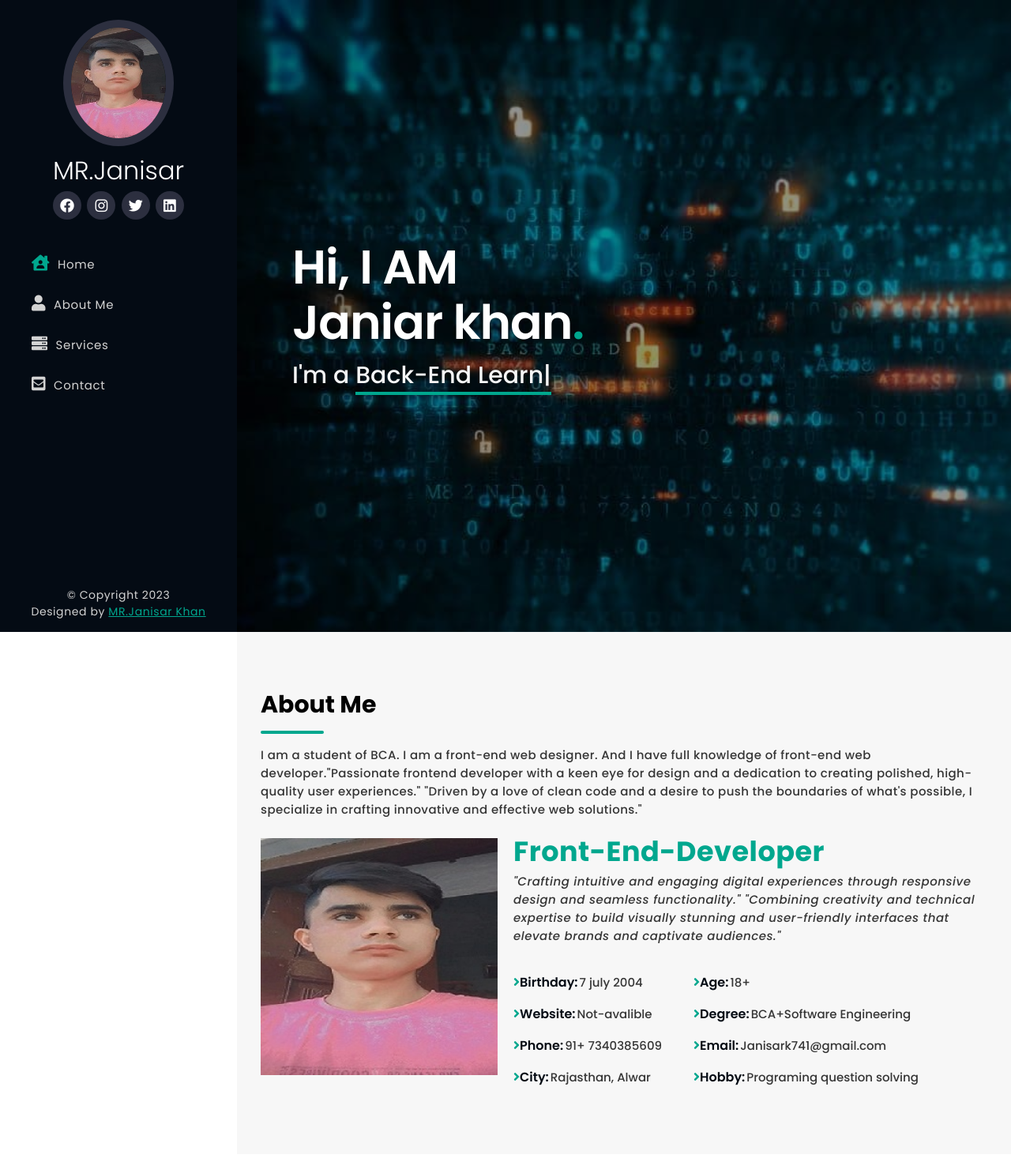
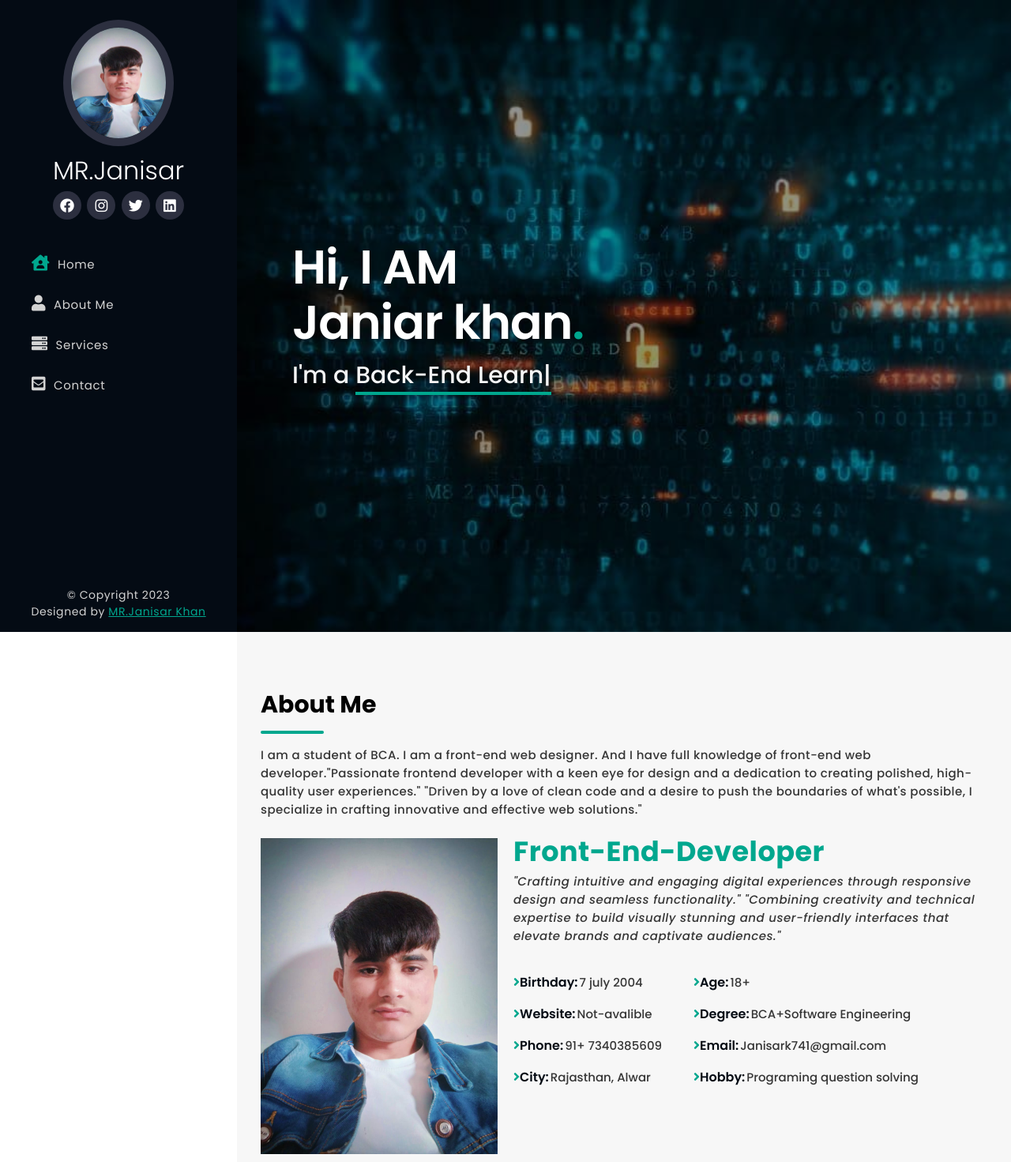
Before and after one commit to janisark/portfolio, a plain HTML site: page index.html in a window 1280 px wide. Shown: the top 1471 px of the page at 79% size. Drawn offline with nearby package versions, Linux system fonts and the light colour scheme.

Commit message:
Update index.html
profile photo change

```diff
--- a/index.html
+++ b/index.html
@@ -18,7 +18,7 @@
     <header>
         <!--Profile-->
         <div class="profile">
-            <img src="profile.jpeg" alt="" width="150px">
+            <img src="WhatsApp Image 2024-05-25 at 09.18.55.jpeg" alt="" width="150px">
             <h1>MR.Janisar </h1>
             <div class="social-icons">
                 <a href="https://www.facebook.com/bhagchandlodwal.bhagchandlodwal"><i class="fab fa-facebook"></i></a>
@@ -73,7 +73,7 @@
             <div class="about-col">
                 <!--img-col-->
                 <div class="img-col">
-                    <img src="profile.jpeg" alt="...">
+                    <img src="WhatsApp Image 2024-05-25 at 09.18.55.jpeg" alt="...">
                 </div>
 
 
```
